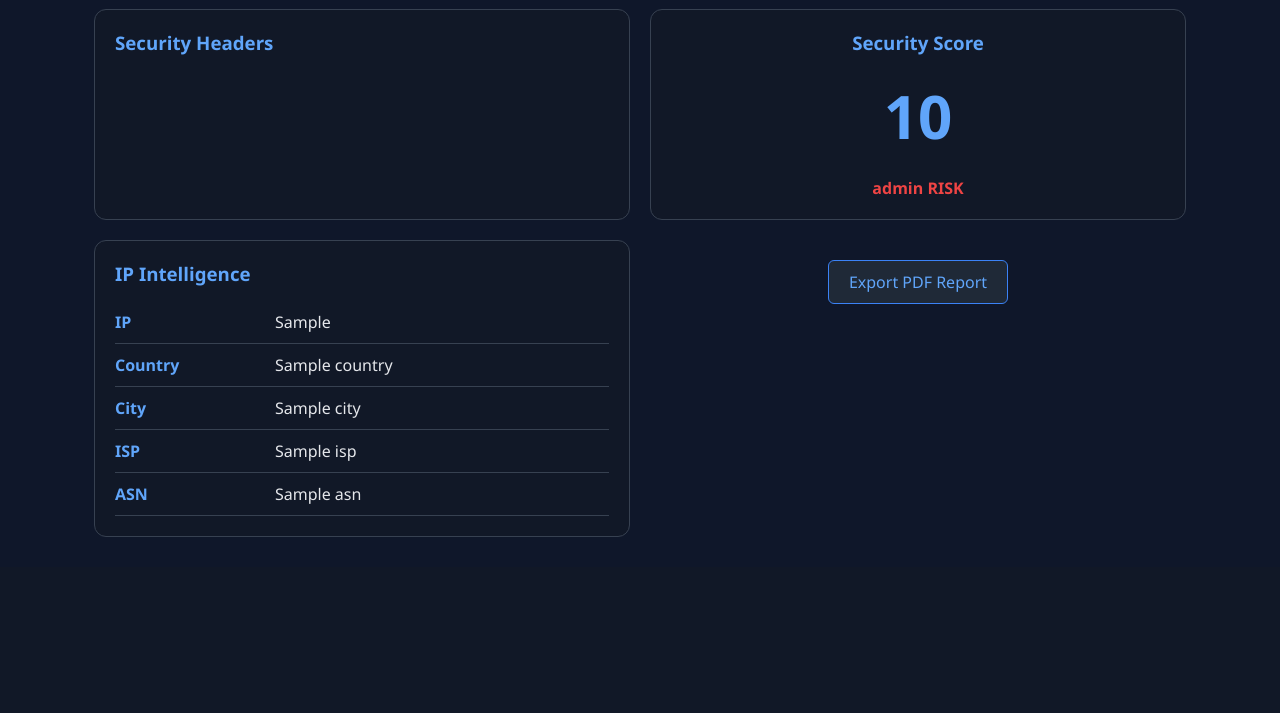
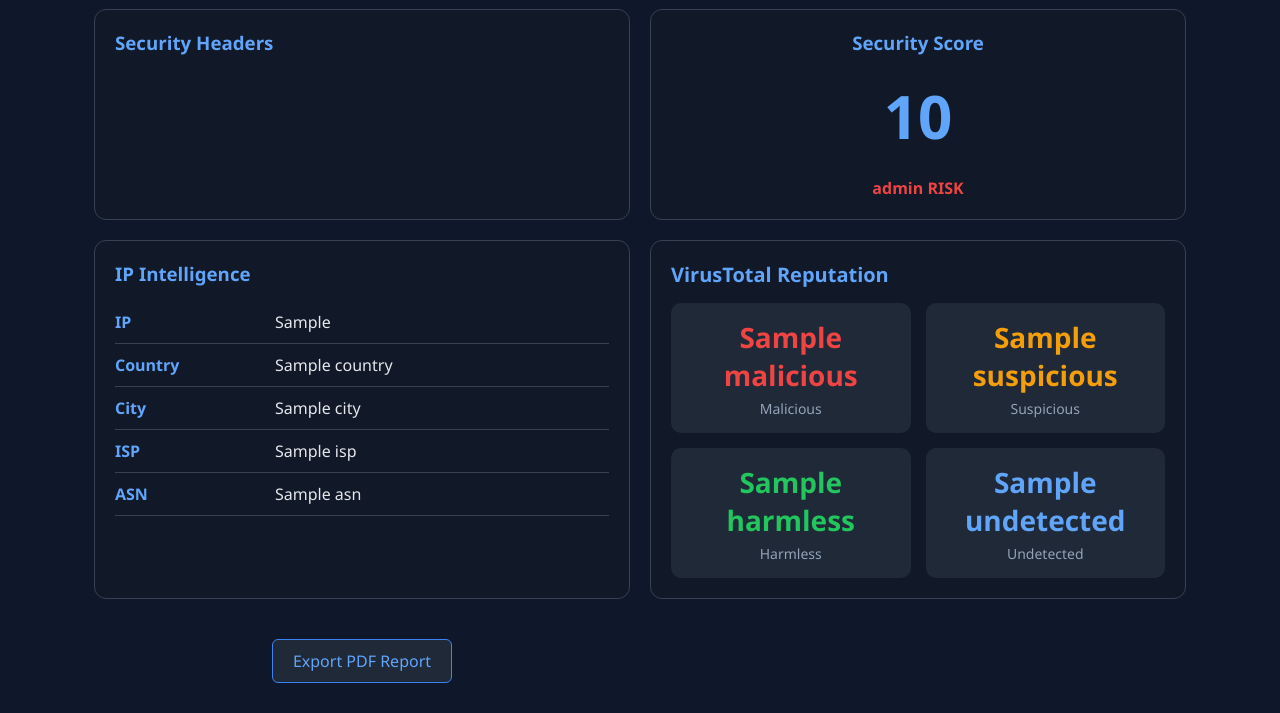
Before and after one commit to Karthikk78/osint-dashboard, a Flask app: template templates/results.html in a window 1280 px wide. Shown: the part 899-1612 px from the top of the page. Before the commit the page ends 1436 px from the top, so only its background shows below. Run offline with Flask 3, Linux system fonts and the light colour scheme; the template is opened without the code that fills it: most values are stand-ins (such as "Sample title", 1, 10 or a date in 2020).

Commit message:
virustotal integration and session based analytics

```diff
--- a/app.py
+++ b/app.py
@@ -16,6 +16,8 @@
 from database.db import get_analytics
 from modules.report_generator import generate_report
 from modules.ip_lookup import get_ip_info
+from modules.virustotal_lookup import get_virustotal
+
 
 from database.db import (
     init_db,
@@ -53,6 +55,8 @@
     dns_data = get_dns_records(domain)
     ssl_data = get_ssl_info(domain)
     security_headers = check_security_headers(domain)
+    vt_data = get_virustotal(domain)
+
 
 
     ip_info = {}
@@ -100,6 +104,8 @@
     session["history"] = history
     print("SESSION SAVED:", session["history"])
 
+
+
     # Debug Logs
     print("\n========== SCAN RESULT ==========")
     print("DOMAIN:", domain)
@@ -111,6 +117,7 @@
     print("RISK SCORE:", risk_score)
     print("RISK LEVEL:", risk_level)
     print("=================================\n")
+
 
     print(session["history"])
 
@@ -124,7 +131,9 @@
         security_headers=security_headers,
         risk_score=risk_score,
         risk_level=risk_level,
-        ip_info=ip_info
+        ip_info=ip_info,
+        vt_data=vt_data
+
     )
 
 # Scan History
@@ -156,9 +165,59 @@
 @app.route("/dashboard")
 def dashboard():
 
-    analytics = get_analytics()
+    history = session.get(
+        "history",
+        []
+    )
 
-    print(analytics)
+    total_scans = len(history)
+
+    if total_scans > 0:
+
+        avg_score = round(
+
+            sum(
+                item["score"]
+                for item in history
+            ) / total_scans
+
+        )
+
+    else:
+
+        avg_score = 0
+
+    risk_counts = {
+
+        "LOW": 0,
+        "MEDIUM": 0,
+        "HIGH": 0
+
+    }
+
+    for item in history:
+
+        risk_counts[
+            item["risk"]
+        ] += 1
+
+    analytics = {
+
+        "total_scans": total_scans,
+
+        "avg_score": avg_score,
+
+        "risk_data": [
+
+            ["LOW", risk_counts["LOW"]],
+
+            ["MEDIUM", risk_counts["MEDIUM"]],
+
+            ["HIGH", risk_counts["HIGH"]]
+
+        ]
+
+    }
 
     return render_template(
         "dashboard.html",
--- a/static/css/style.css
+++ b/static/css/style.css
@@ -561,3 +580,91 @@
     color:#d1d5db;
     line-height:1.5;
 }
+
+.vt-card{
+
+    background:#111827;
+
+    border:1px solid #374151;
+
+    border-radius:12px;
+
+    padding:20px;
+
+    transition:0.3s;
+}
+
+.vt-card:hover{
+
+    border-color:#3b82f6;
+
+    box-shadow:
+    0 8px 20px rgba(
+        59,
+        130,
+        246,
+        0.25
+    );
+}
+.vt-title{
+
+    color:#60a5fa;
+
+    font-size:20px;
+
+    font-weight:600;
+
+    margin-bottom:20px;
+}
+.vt-grid{
+
+    display:grid;
+
+    grid-template-columns:
+    repeat(2,1fr);
+
+    gap:15px;
+}
+.vt-stat{
+
+    background:#1f2937;
+
+    border-radius:10px;
+
+    padding:15px;
+
+    text-align:center;
+}
+.vt-number{
+
+    font-size:28px;
+
+    font-weight:bold;
+
+    margin-bottom:5px;
+}
+.vt-label{
+
+    color:#94a3b8;
+
+    font-size:14px;
+}
+.vt-malicious{
+
+    color:#ef4444;
+}
+
+.vt-suspicious{
+
+    color:#f59e0b;
+}
+
+.vt-harmless{
+
+    color:#22c55e;
+}
+
+.vt-undetected{
+
+    color:#60a5fa;
+}
--- a/templates/results.html
+++ b/templates/results.html
@@ -292,6 +292,86 @@
 
 </div>
 
+
+
+<div class="card vt-card">
+
+    <h3 class="vt-title">
+
+        VirusTotal Reputation
+
+    </h3>
+
+    <div class="vt-grid">
+
+        <div class="vt-stat">
+
+            <div class="vt-number vt-malicious">
+
+                {{ vt_data.malicious }}
+
+            </div>
+
+            <div class="vt-label">
+
+                Malicious
+
+            </div>
+
+        </div>
+
+        <div class="vt-stat">
+
+            <div class="vt-number vt-suspicious">
+
+                {{ vt_data.suspicious }}
+
+            </div>
+
+            <div class="vt-label">
+
+                Suspicious
+
+            </div>
+
+        </div>
+
+        <div class="vt-stat">
+
+            <div class="vt-number vt-harmless">
+
+                {{ vt_data.harmless }}
+
+            </div>
+
+            <div class="vt-label">
+
+                Harmless
+
+            </div>
+
+        </div>
+
+        <div class="vt-stat">
+
+            <div class="vt-number vt-undetected">
+
+                {{ vt_data.undetected }}
+
+            </div>
+
+            <div class="vt-label">
+
+                Undetected
+
+            </div>
+
+        </div>
+
+    </div>
+
+</div>
+
 <div class="export-container">
     <a href="/export/{{ domain }}" class="export-btn">
         Export PDF Report
--- a/test.py
+++ b/test.py
@@ -1,3 +1,3 @@
-from modules.whois_lookup import get_whois
+from modules.subdomain_lookup import get_subdomains
 
-print(get_whois("github.com"))
+print(get_subdomains("github.com"))
```
Also changed, not shown: other parts of static/css/style.css (+25 -6 lines), templates/dashboard.html (+25 -9 lines), templates/index.html (+15 -2 lines).
